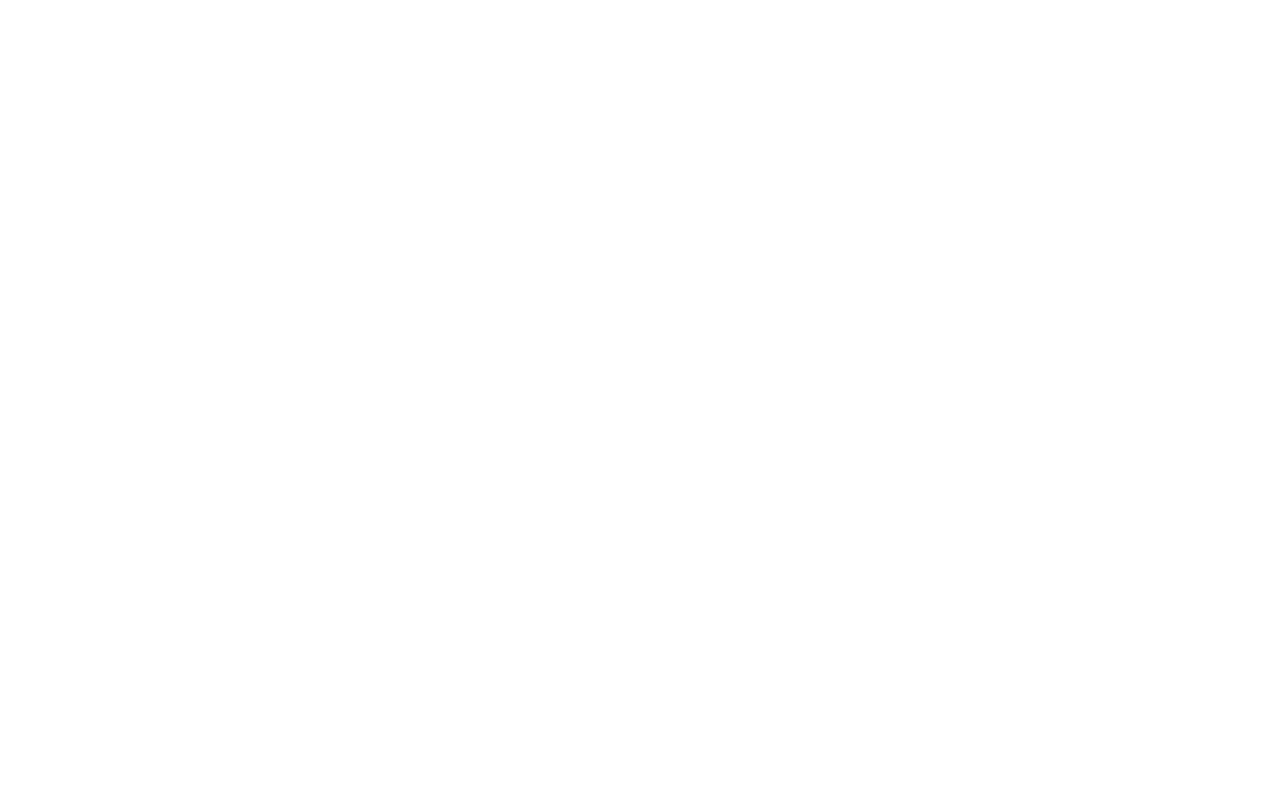
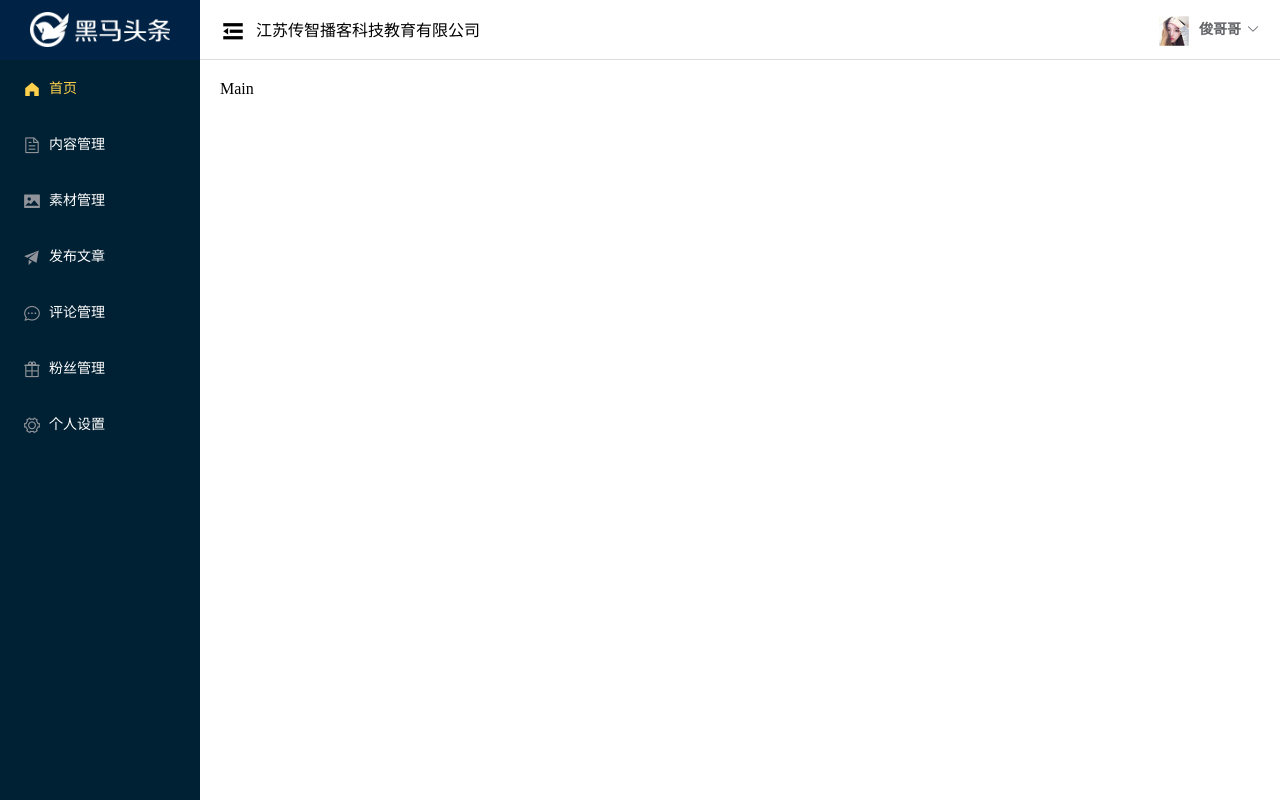
Before and after one commit to whatxin/HMTOUTIAO, a Vue app: page / in a window 1280 px wide. Built offline with nearby package versions, Linux system fonts and the light colour scheme.

Commit message:
首页基础布局和部分功能

```diff
--- a/src/router/index.js
+++ b/src/router/index.js
@@ -2,11 +2,14 @@ import Vue from 'vue'
 import VueRouter from 'vue-router'
 
 import Login from '@/views/login'
+
+import Home from '@/views/home'
 Vue.use(VueRouter)
 
 const router = new VueRouter({
   routes: [
-    { name: 'login', path: '/login', component: Login }
+    { name: 'login', path: '/login', component: Login },
+    { name: 'home', path: '/', component: Home }
   ]
 })
 export default router
--- /dev/null
+++ b/src/views/home/index.vue
@@ -0,0 +1,119 @@
+<template>
+    <el-container class="home-content">
+        <el-aside :width="isok?'64px':'200px'" class="home-aside">
+
+            <div class="logo" :class="{xlogo:isok}"></div>
+
+            <el-menu
+            style="border-right:none"
+                default-active="1"
+                class="el-menu-vertical-demo"
+                background-color="#002033"
+                text-color="#fff"
+                active-text-color="#ffd04b"
+                :collapse="isok"
+                :collapse-transition='false'
+                >
+
+                <el-menu-item index="1">
+                    <i class="el-icon-s-home"></i>
+                    <span slot="title">首页</span>
+                </el-menu-item>
+                <el-menu-item index="2">
+                    <i class="el-icon-document"></i>
+                    <span slot="title">内容管理</span>
+                </el-menu-item>
+                <el-menu-item index="3">
+                    <i class="el-icon-picture"></i>
+                    <span slot="title">素材管理</span>
+                </el-menu-item>
+                <el-menu-item index="4">
+                    <i class="el-icon-s-promotion"></i>
+                    <span slot="title">发布文章</span>
+                </el-menu-item>
+                <el-menu-item index="5">
+                    <i class="el-icon-chat-dot-round"></i>
+                    <span slot="title">评论管理</span>
+                </el-menu-item>
+                <el-menu-item index="6">
+                    <i class="el-icon-present"></i>
+                    <span slot="title">粉丝管理</span>
+                </el-menu-item>
+                <el-menu-item index="7">
+                    <i class="el-icon-setting"></i>
+                    <span slot="title">个人设置</span>
+                </el-menu-item>
+            </el-menu>
+
+        </el-aside>
+        <el-container>
+            <el-header class="home-header">
+                <span class='el-icon-s-fold' @click="togg()"></span>
+                <span class="txt">江苏传智播客科技教育有限公司</span>
+
+                <el-dropdown style="float:right">
+                    <span class="el-dropdown-link">
+                        <img src="../../assets/images/avatar.jpg" alt="" width="30px" height="30px" style="vertical-align: middle;">
+                        <b style="padding-left:10px">俊哥哥</b>
+                        <i class="el-icon-arrow-down el-icon--right"></i>
+                    </span>
+                    <el-dropdown-menu slot="dropdown">
+                        <el-dropdown-item>个人设置</el-dropdown-item>
+                        <el-dropdown-item>退出登录</el-dropdown-item>
+                    </el-dropdown-menu>
+                </el-dropdown>
+
+            </el-header>
+            <el-main>Main</el-main>
+        </el-container>
+    </el-container>
+</template>
+
+<script>
+export default {
+  data () {
+    return {
+      isok: false
+    }
+  },
+  methods: {
+    togg () {
+      this.isok = !this.isok
+    }
+  }
+}
+</script>
+
+<style lang="less" scoped>
+.home-content{
+    position: absolute;
+    width: 100%;
+    height: 100%;
+    left: 0;
+    top: 0;
+    .home-aside{
+        background: #002033;
+        .logo{
+            width: 100%;
+            height: 60px;
+            background: #024 url(../../assets/images/logo_admin.png) no-repeat center / 140px auto;
+        }
+        .xlogo{
+            background-image: url(../../assets/images/logo_admin_01.png);
+            background-size: 36px auto;
+        }
+    }
+    .home-header{
+        border-bottom: 1px solid #ddd;
+        line-height: 60px;
+        .el-icon-s-fold{
+            font-size: 26px;
+            vertical-align: middle;
+        }
+        .txt{
+            vertical-align: middle;
+            padding-left: 10px;
+        }
+    }
+}
+</style>
```
Also changed, not shown: src/assets/images/logo_admin_01.png (added), src/assets/images/welcome.jpg (added).
